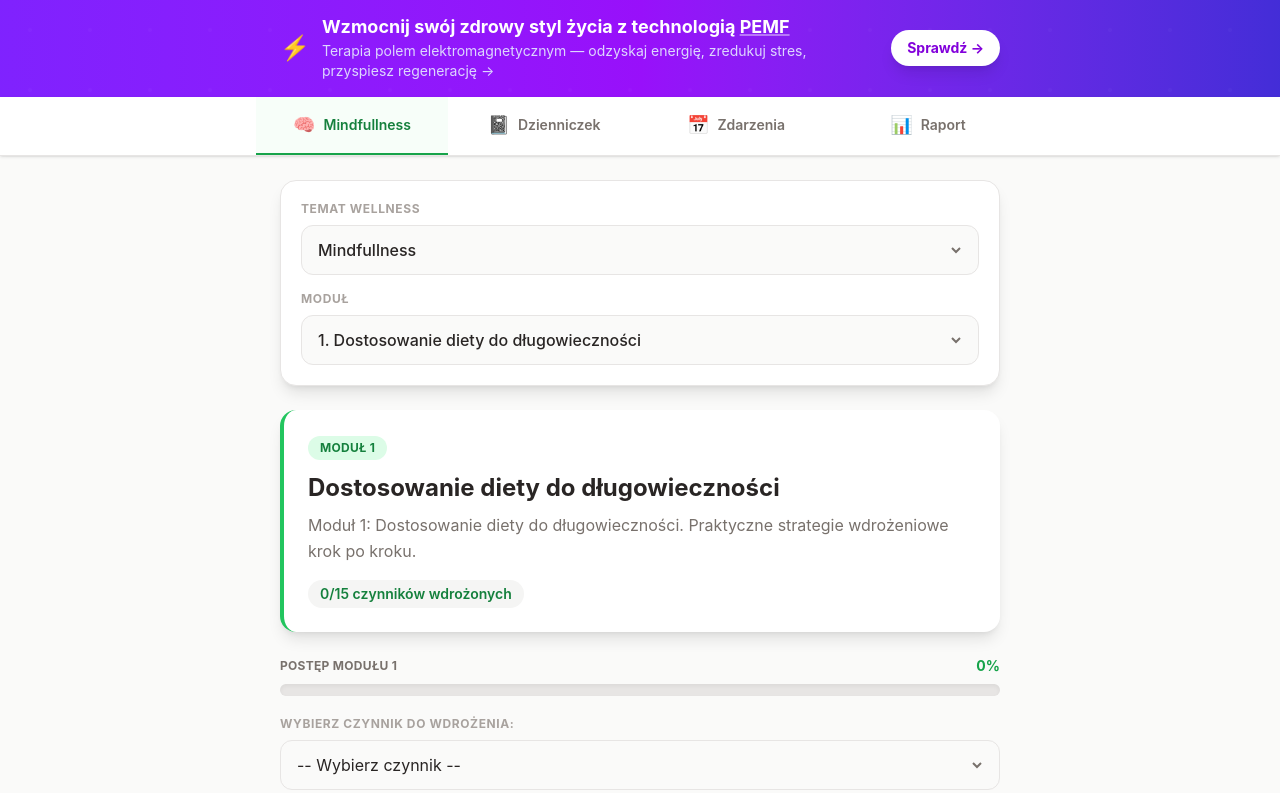
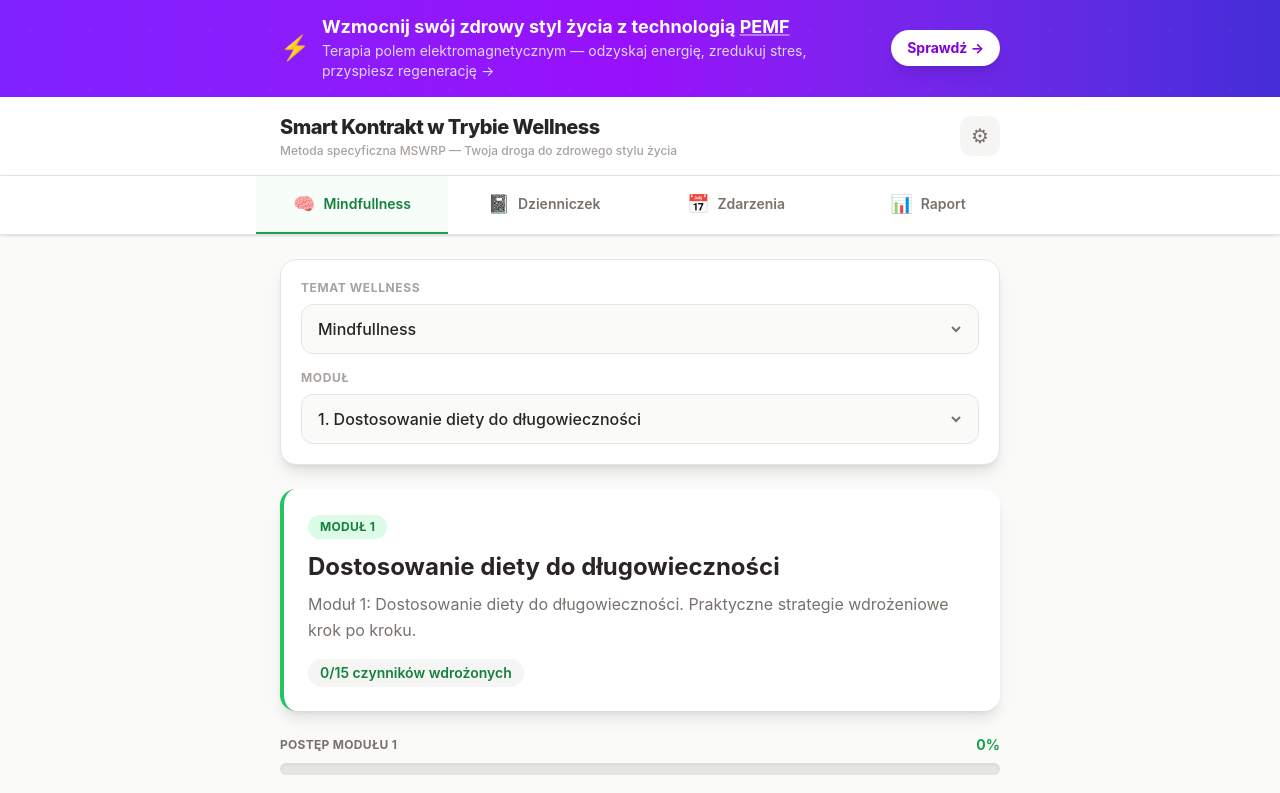
Before and after one commit to mechrol/mindfullness-smart-kontrakt, a React (Vite) app: page / in a window 1280 px wide. Shown: the top 793 px of the page. Built offline with nearby package versions, Linux system fonts and the light colour scheme; the HTML template or start-up script is replaced by a standard one.

Commit message:
Foxora autosave

```diff
--- a/src/App.jsx
+++ b/src/App.jsx
@@ -83,6 +83,17 @@ export default function App() {
           <span className="flex-shrink-0 ml-4 px-4 py-2 bg-white text-purple-700 font-bold text-sm rounded-full group-hover:bg-violet-100 group-hover:scale-105 transition-all duration-300 shadow-lg whitespace-nowrap">Sprawdź →</span>
         </div>
       </a>
+
+      {/* Title Header */}
+      <header className="bg-white border-b border-stone-200">
+        <div className="max-w-3xl mx-auto px-6 py-4 flex items-center justify-between">
+          <div>
+            <h1 className="text-xl font-extrabold text-stone-800 tracking-tight">Smart Kontrakt w Trybie Wellness</h1>
+            <p className="text-stone-400 text-xs font-medium mt-0.5">Metoda specyficzna MSWRP — Twoja droga do zdrowego stylu życia</p>
+          </div>
+          <button onClick={() => setShowSettings(true)} className="flex items-center justify-center w-10 h-10 rounded-xl bg-stone-100 hover:bg-stone-200 text-stone-500 hover:text-stone-700 transition-all duration-200 text-xl" title="Ustawienia">⚙</button>
+        </div>
+      </header>
 
       {/* Tab Navigation */}
       <nav className="bg-white border-b border-stone-200 sticky top-0 z-30 shadow-sm">
```
